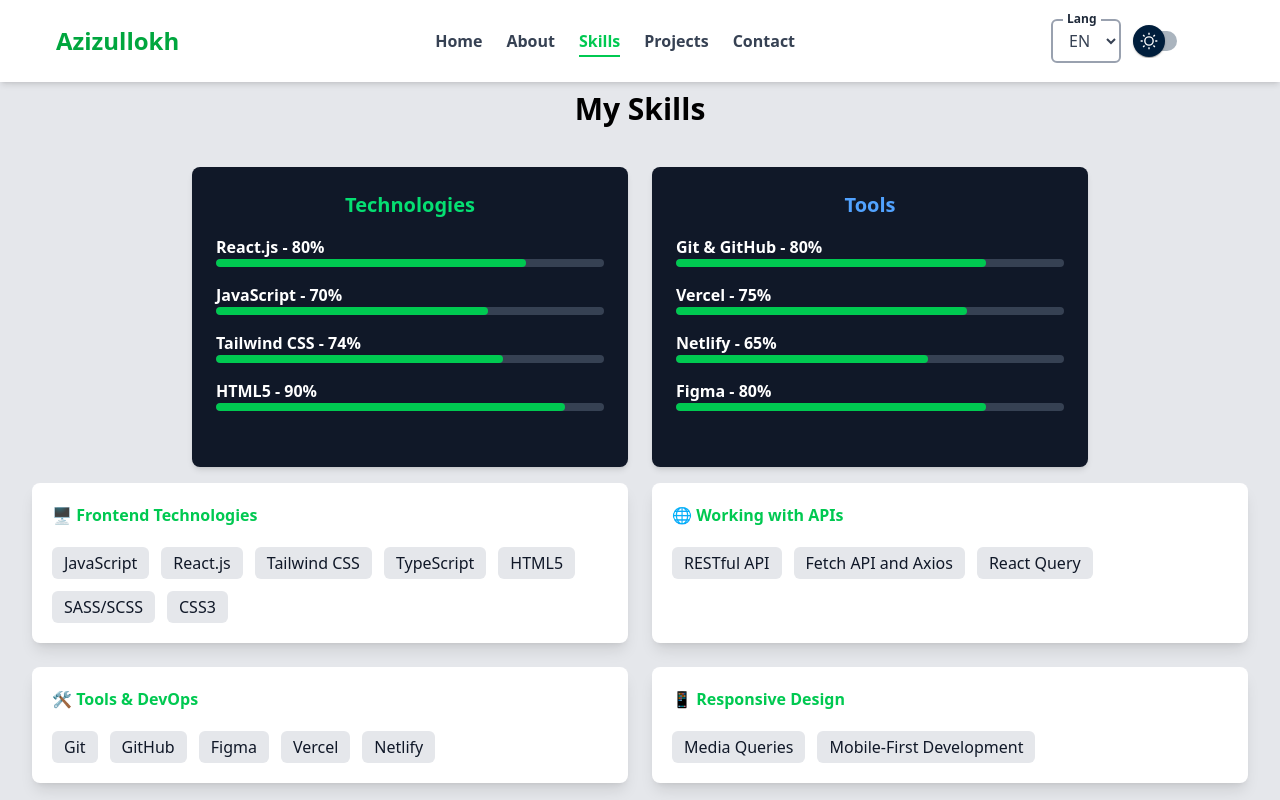
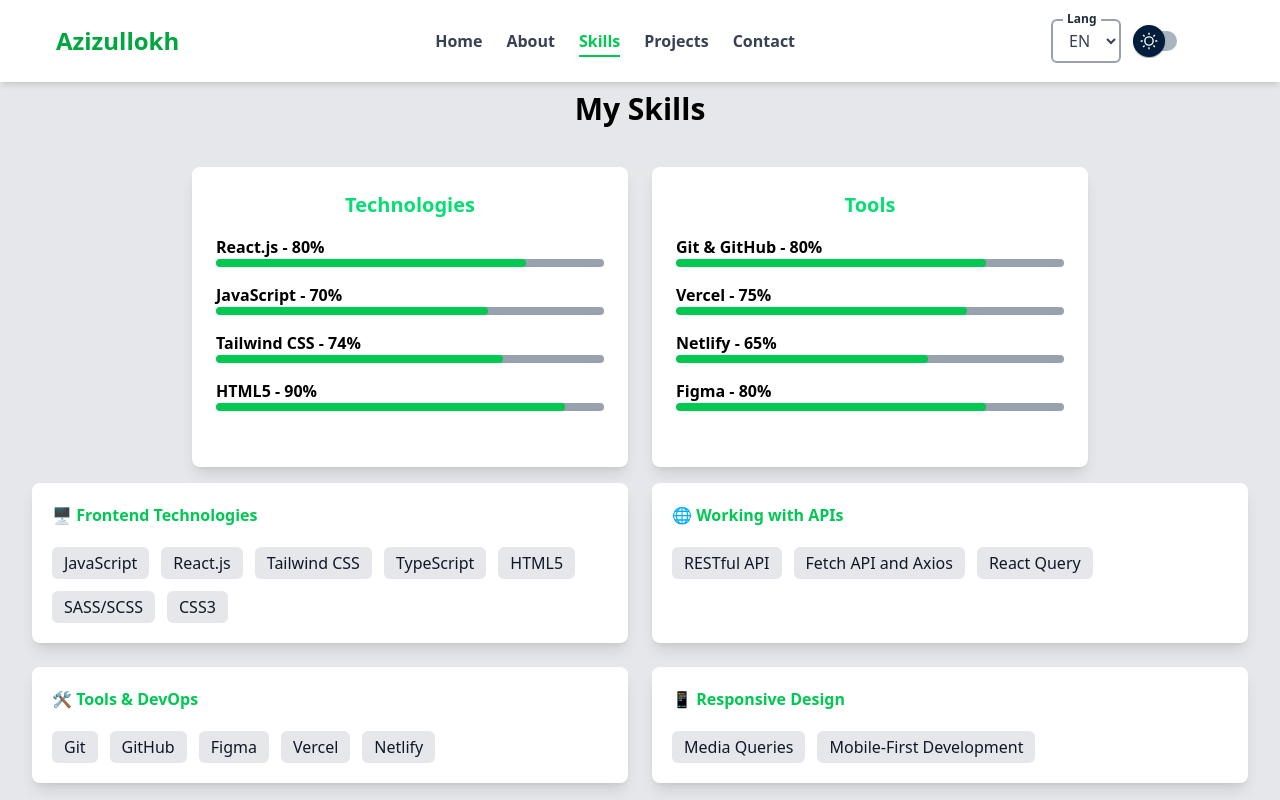
Before and after one commit to Azizullokh/Portfolio, a React (Vite) app: page /skills in a window 1280 px wide. Built offline with nearby package versions, Linux system fonts and the light colour scheme.

Commit message:
fixed issues

```diff
--- a/index.html
+++ b/index.html
@@ -1,9 +1,9 @@
 <!doctype html>
-<html lang="en">
+<html lang="en" translate="no">
   <head>
     <meta charset="UTF-8" />
     <link rel="icon" type="image/svg+xml" href="/vite.svg" />
-    <meta name="viewport" content="width=device-width, initial-scale=1.0" />
+    <meta name="viewport" content="width=device-width, initial-scale=1.0" name="google" content="notranslate"/>
     <title>Portfolio</title>
   </head>
   <body>
--- a/src/components/Skills.jsx
+++ b/src/components/Skills.jsx
@@ -2,10 +2,10 @@ import { motion } from "framer-motion";
 
 const SkillBar = ({ skill, level }) => (
   <div className="mb-4">
-    <p className="text-white font-semibold">
+    <p className="text-black dark:text-white font-semibold">
       {skill} - {level}%
     </p>
-    <div className="w-full bg-gray-700 rounded-full h-2 overflow-hidden">
+    <div className="w-full bg-gray-400 rounded-full h-2 overflow-hidden">
       <motion.div
         initial={{ width: "0%" }}
         animate={{ width: `${level}%` }}
@@ -18,7 +18,7 @@ const SkillBar = ({ skill, level }) => (
 
 const Skillss = () => (
   <div className="flex flex-col lg:flex-row gap-6 items-center justify-center max-w-4xl mx-auto py-4">
-    <div className="bg-gray-900 rounded-lg shadow-md p-6 w-full lg:w-1/2 h-full min-h-[300px] flex flex-col">
+    <div className="bg-white dark:bg-gray-900 rounded-lg shadow-lg p-6 w-full lg:w-1/2 h-full min-h-[300px] flex flex-col">
       <h2 className="text-xl text-green-400 font-bold mb-4 text-center">
         Technologies
       </h2>
@@ -30,8 +30,8 @@ const Skillss = () => (
       </div>
     </div>
 
-    <div className="bg-gray-900 rounded-lg shadow-md p-6 w-full lg:w-1/2 h-full min-h-[300px] flex flex-col">
-      <h2 className="text-xl text-blue-400 font-bold mb-4 text-center">
+    <div className="bg-white dark:bg-gray-900  rounded-lg shadow-lg p-6 w-full lg:w-1/2 h-full min-h-[300px] flex flex-col">
+      <h2 className="text-xl text-green-400 font-bold mb-4 text-center">
         Tools
       </h2>
       <div className="flex-grow">
--- a/src/components/footer.jsx
+++ b/src/components/footer.jsx
@@ -52,7 +52,7 @@ const icons = [
 const Footer = () => {
   return (
     <footer className="bg-white dark:bg-gray-900 text-white py-5 mt-10 overflow-hidden">
-      <p className="mb-4 text-sm text-center">
+      <p className="mb-4 text-sm text-center text-black dark:text-white">
         Crafted by Azizullokh ⚡ Powered by React & Tailwind
       </p>
       <div className="relative w-full flex items-center">
--- a/src/locales/uz.json
+++ b/src/locales/uz.json
@@ -3,7 +3,7 @@
     "introduction": "ABDUMANNOPOV AZIZULLOH MAN",
     "i": "MEN",
     "user": "FOYDALANUVCHI MARKAZLI DIZAYN",
-    "pixel": "PIXEL-MUKUN ANIQLIK BILAN.",
+    "pixel": "PIXEL-GACHA ANIQLIK BILAN.",
     "job": ", FRONTEND ISHLAB CHIQARISH",
     "name": "Azizulloh Abdumannopov",
     "download": "📄 CV Yuklab olish",
--- a/src/pages/Contact.jsx
+++ b/src/pages/Contact.jsx
@@ -40,7 +40,7 @@ const Contact = () => {
       });
   };
   return (
-    <div className="flex mx-auto items-center justify-center pb-4 min-h-[72vh] md:min-h-[80vh] px-4 bg-gray-200 dark:bg-black transition-all">
+    <div className="flex mx-auto items-center justify-center pb-4 min-h-[72vh] md:min-h-[75vh] mt-[70px] px-4 bg-gray-200 dark:bg-black transition-all">
       <Toaster position="top-right" reverseOrder={false} />
       <motion.div
         initial={{ opacity: 0, scale: 0.8 }}
--- a/src/pages/Home.jsx
+++ b/src/pages/Home.jsx
@@ -33,7 +33,7 @@ function Home() {
                 className="w-full h-full object-cover rounded-full"
               />
             </div>
-            <h2 className="text-[13px] sm:text-[14px] md:text-2xl font-semibold dark:text-white mt-4">
+            <h2 className="text-[11px] sm:text-[14px] md:text-2xl font-semibold dark:text-white mt-4">
               {translation.name}
             </h2>
             <p className="text-[10px] md:text-[17px] text-gray-600 dark:text-gray-400">
```
